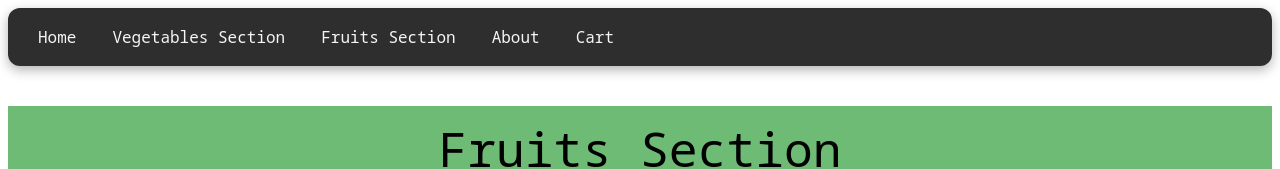
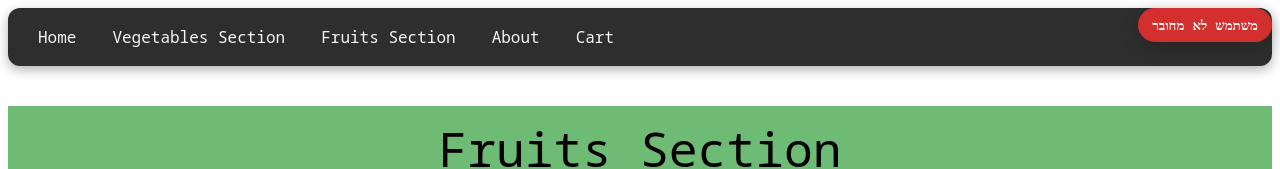
Before and after one commit to TaliBerger/Greengrocery, an Angular app: page /fruits in a window 1280 px wide. Shown: the top 169 px of the page. Built offline with nearby package versions, Linux system fonts and the light colour scheme; no server answers.

Commit message:
#admin button

```diff
--- a/src/app/components/about/about.css
+++ b/src/app/components/about/about.css
@@ -1,5 +1,7 @@
 /* טקסט */
-p { margin-bottom: 1rem; }
+p {
+  margin-bottom: 1rem;
+}
 
 /* מעטפת הקרוסלה והחיצים */
 .carousel-wrap {
@@ -22,8 +24,10 @@ p { margin-bottom: 1rem; }
 /* כרטיס תמונה מוקטן */
 .carousel-card {
   flex: 0 0 auto;
-  width: 220px;             /* ← הקטנת גודל */
-  height: 150px;            /* ← הקטנת גודל */
+  width: 220px;
+  /* ← הקטנת גודל */
+  height: 150px;
+  /* ← הקטנת גודל */
   border-radius: 12px;
   overflow: hidden;
   background: #eee;
@@ -40,7 +44,7 @@ p { margin-bottom: 1rem; }
 /* חיצים */
 .nav {
   border: none;
-  background: rgba(0,0,0,.5);
+  background: rgba(0, 0, 0, .5);
   color: #fff;
   width: 36px;
   height: 36px;
@@ -51,8 +55,16 @@ p { margin-bottom: 1rem; }
   font-size: 20px;
   transition: background .15s ease;
 }
-.nav:hover { background: rgba(0,0,0,.65); }
 
-/* הסתרת scrollbar לטוב מראה (לא חובה) */
-.carousel-strip::-webkit-scrollbar { height: 8px; }
-.carousel-strip::-webkit-scrollbar-thumb { background: rgba(0,0,0,.15); border-radius: 4px; }
+.nav:hover {
+  background: rgba(0, 0, 0, .65);
+}
+
+.carousel-strip::-webkit-scrollbar {
+  height: 8px;
+}
+
+.carousel-strip::-webkit-scrollbar-thumb {
+  background: rgba(0, 0, 0, .15);
+  border-radius: 4px;
+}
--- a/src/app/components/cart-page/cart-page.css
+++ b/src/app/components/cart-page/cart-page.css
@@ -47,3 +47,19 @@ button:hover {
 .note{
   color: #e60000;
 }
+/* ======= תוספת: Badge סטטוס התחברות קבוע למעלה ======= */
+.auth-badge{
+  position: fixed;
+  top: 8px;
+  right: 8px;
+  z-index: 2000;
+  padding: 8px 14px;
+  border-radius: 999px;
+  border: 0;
+  color: #fff;
+  font-weight: 700;
+  cursor: default;
+  box-shadow: 0 6px 18px rgba(0,0,0,.18);
+}
+.auth-badge.logged-out{ background: #d32f2f; } /* אדום */
+.auth-badge.logged-in{  background: #2e7d32; } /* ירוק */
--- a/src/app/components/cart-page/cart-page.html
+++ b/src/app/components/cart-page/cart-page.html
@@ -1,5 +1,11 @@
 <h2>🛒 Shopping Cart</h2>
-
+<!-- Badge סטטוס התחברות קבוע למעלה -->
+<button
+  class="auth-badge"
+  [class.logged-in]="auth.isLoggedIn"
+  [class.logged-out]="!auth.isLoggedIn">
+  {{ auth.isLoggedIn ? 'משתמש מחובר' : 'משתמש לא מחובר' }}
+</button>
 <ng-container *ngIf="(cart?.length ?? 0) > 0; else empty">
   <ul class="cart-list">
     <li *ngFor="let ci of (cart ?? []); let i = index; trackBy: track" class="cart-item">
--- a/src/app/components/fruits-grid/fruits-grid.css
+++ b/src/app/components/fruits-grid/fruits-grid.css
@@ -127,3 +127,19 @@ h1 {
 .fruit-grid{
   background-color: #dbe4df;
 }
+/* ======= תוספת: Badge סטטוס התחברות קבוע למעלה ======= */
+.auth-badge{
+  position: fixed;
+  top: 8px;
+  right: 8px;
+  z-index: 2000;
+  padding: 8px 14px;
+  border-radius: 999px;
+  border: 0;
+  color: #fff;
+  font-weight: 700;
+  cursor: default;
+  box-shadow: 0 6px 18px rgba(0,0,0,.18);
+}
+.auth-badge.logged-out{ background: #d32f2f; } /* אדום */
+.auth-badge.logged-in{  background: #2e7d32; } /* ירוק */
--- a/src/app/components/fruits-grid/fruits-grid.html
+++ b/src/app/components/fruits-grid/fruits-grid.html
@@ -1,5 +1,12 @@
 <div class="section-header">
   <h1>Fruits Section</h1>
+  <!-- Badge סטטוס התחברות קבוע למעלה -->
+<button
+  class="auth-badge"
+  [class.logged-in]="auth.isLoggedIn"
+  [class.logged-out]="!auth.isLoggedIn">
+  {{ auth.isLoggedIn ? 'משתמש מחובר' : 'משתמש לא מחובר' }}
+</button>
 
   <!-- admin buttom-->
   <a *ngIf="auth.isAdmin"
--- a/src/app/components/vegetables-grid/vegetables-grid.css
+++ b/src/app/components/vegetables-grid/vegetables-grid.css
@@ -148,3 +148,19 @@ h1 {
 }
 .vegetables-grid{ background-color: #dbe4df;
 }
+/* ======= תוספת: Badge סטטוס התחברות קבוע למעלה ======= */
+.auth-badge{
+  position: fixed;
+  top: 8px;
+  right: 8px;
+  z-index: 2000;
+  padding: 8px 14px;
+  border-radius: 999px;
+  border: 0;
+  color: #fff;
+  font-weight: 700;
+  cursor: default;
+  box-shadow: 0 6px 18px rgba(0,0,0,.18);
+}
+.auth-badge.logged-out{ background: #d32f2f; } /* אדום */
+.auth-badge.logged-in{  background: #2e7d32; } /* ירוק */
--- a/src/app/components/vegetables-grid/vegetables-grid.html
+++ b/src/app/components/vegetables-grid/vegetables-grid.html
@@ -1,6 +1,12 @@
 <div class="section-header">
   <h1>Vegetables Section</h1>
-
+<!-- Badge סטטוס התחברות קבוע למעלה -->
+<button
+  class="auth-badge"
+  [class.logged-in]="auth.isLoggedIn"
+  [class.logged-out]="!auth.isLoggedIn">
+  {{ auth.isLoggedIn ? 'משתמש מחובר' : 'משתמש לא מחובר' }}
+</button>
   <!-- כפתור רק לאדמין -->
   <a *ngIf="auth.isAdmin"
      class="admin-add-btn admin-add-btn--veg"
```
